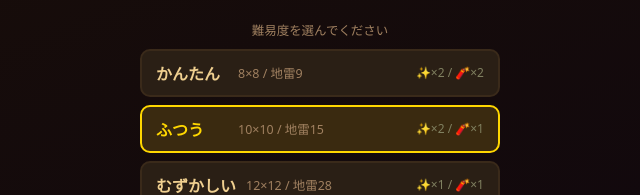
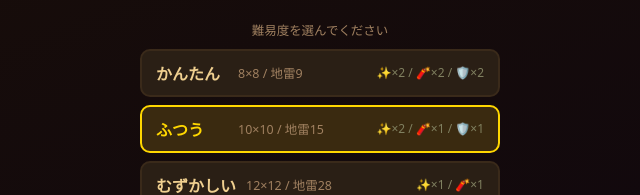
Before and after one commit to shisoAqron/flicker-mine, a React (Vite) app: page / in a window 1280 px wide. Shown: the part 236-431 px from the top of the page, without its empty margins (320-960 px from the left). Built offline with nearby package versions, Linux system fonts and the light colour scheme.

Commit message:
feat: enable shield item and fix isMine bug on shield block

```diff
--- a/src/components/TitleScreen.tsx
+++ b/src/components/TitleScreen.tsx
@@ -21,8 +21,8 @@ const DIFFICULTY_DESC: Record<Difficulty, string> = {
 };
 
 const DIFFICULTY_ITEMS: Record<Difficulty, string> = {
-  easy: "✨×2 / 🧨×2",
-  normal: "✨×2 / 🧨×1",
+  easy: "✨×2 / 🧨×2 / 🛡️×2",
+  normal: "✨×2 / 🧨×1 / 🛡️×1",
   hard: "✨×1 / 🧨×1",
 };
 
--- a/src/game/constants.ts
+++ b/src/game/constants.ts
@@ -15,7 +15,7 @@ export const DIFFICULTY_CONFIG: Record<Difficulty, DifficultyConfig> = {
     mineCount: 9,
     splitItemCount: 2,
     blastItemCount: 2,
-    shieldItemCount: 0,
+    shieldItemCount: 2,
     maxPickaxes: 3,
   },
   normal: {
@@ -23,7 +23,7 @@ export const DIFFICULTY_CONFIG: Record<Difficulty, DifficultyConfig> = {
     mineCount: 15,
     splitItemCount: 2,
     blastItemCount: 1,
-    shieldItemCount: 0,
+    shieldItemCount: 1,
     maxPickaxes: 3,
   },
   hard: {
--- a/src/game/movement.ts
+++ b/src/game/movement.ts
@@ -198,7 +198,7 @@ function movePickaxe(
       if (pickaxe.hasShield) {
         pickaxe.hasShield = false;
         cell.isExplosionMark = true;
-        cell.isMine = false;
+        // isMine は true のまま残す（totalSafeCells に影響させない）
         px = nx;
         py = ny;
         break;
```
